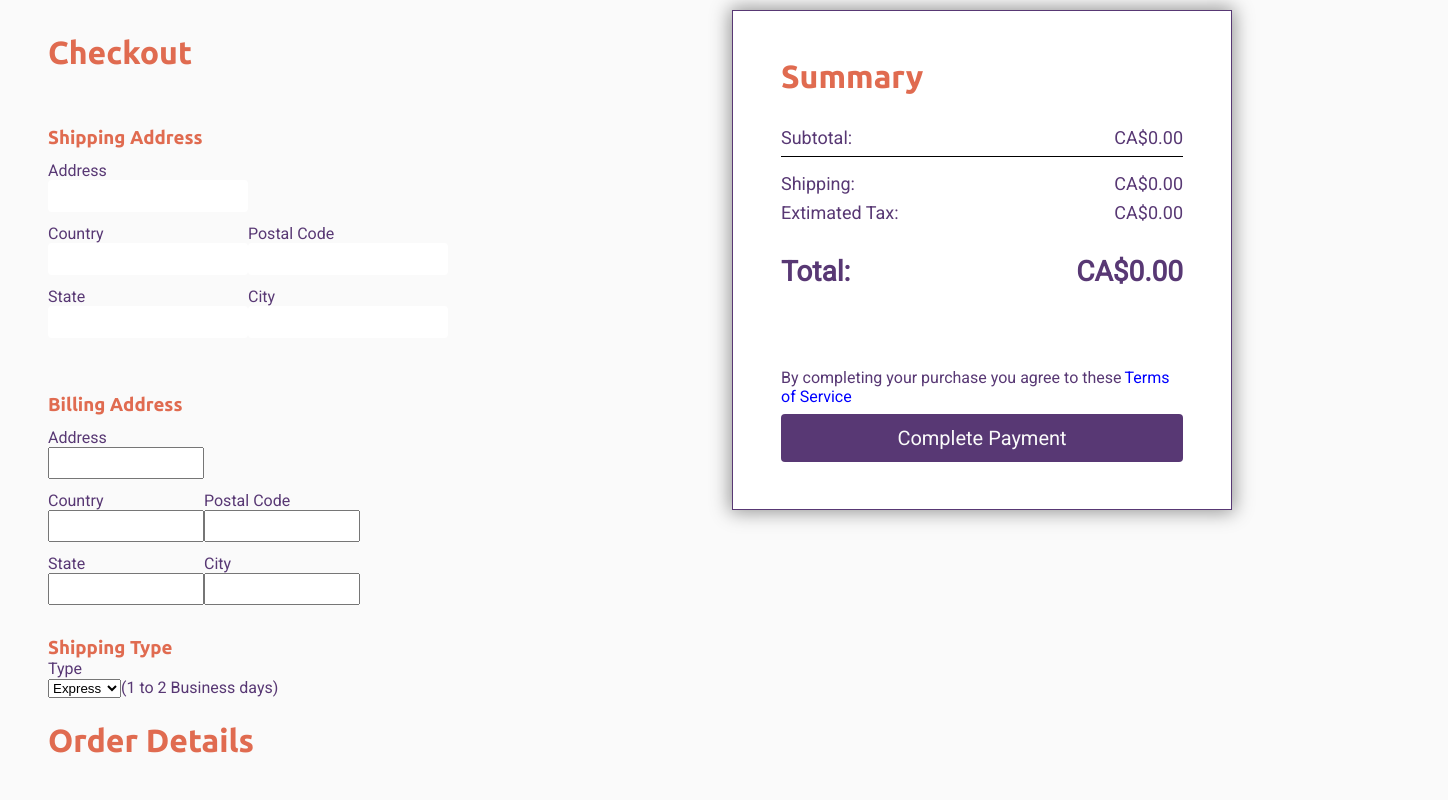
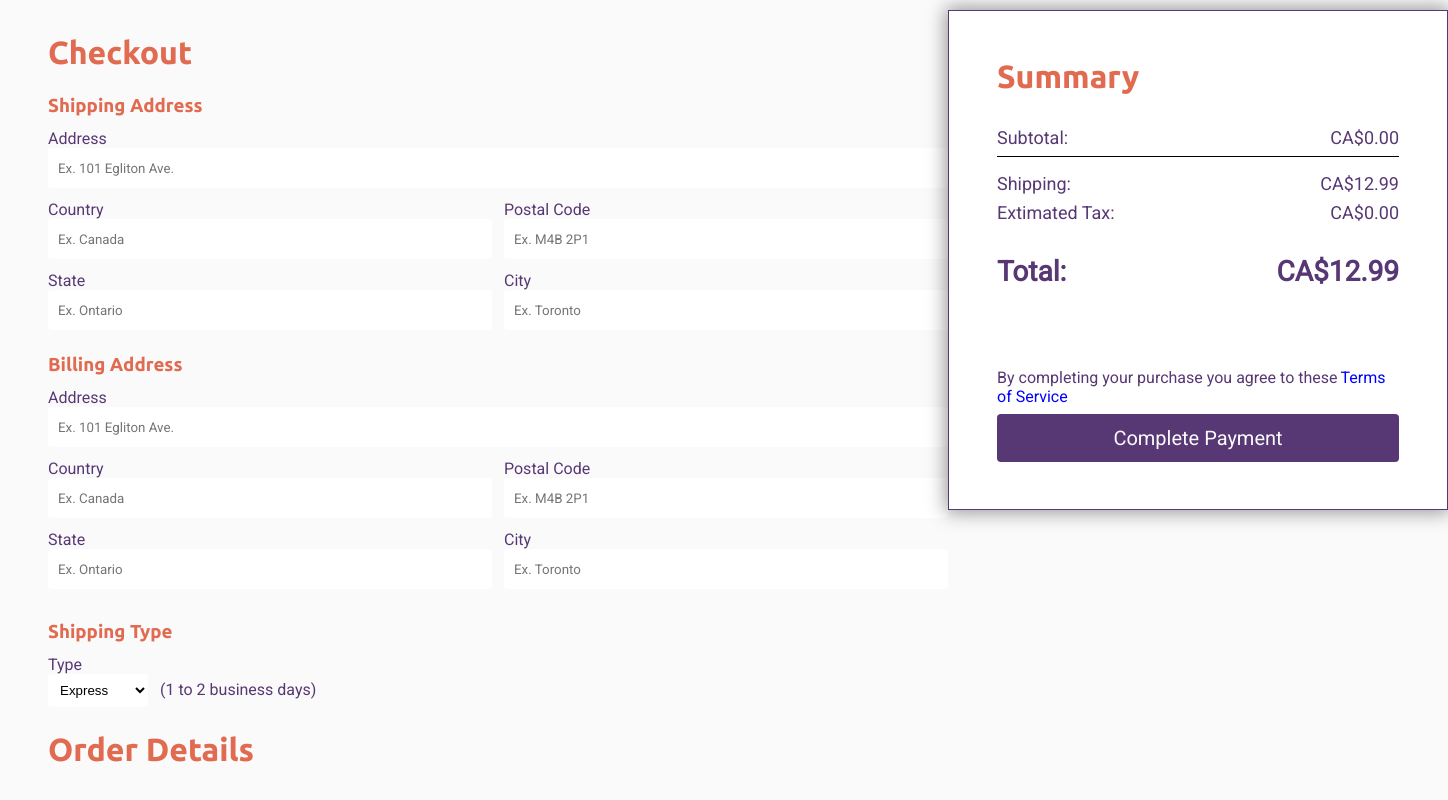
Before and after one commit to tiago-web/Recursion-Store, a React (Create React App) app in the folder web/: page /checkout in a window 1280 px wide. Shown: the part 176-976 px from the top of the page, 1448 px wide, since content can reach past the window. Built offline with nearby package versions, Linux system fonts and the light colour scheme.

Commit message:
Summary shipping done

```diff
--- a/web/src/pages/Checkout/components/Address/BillingForm/index.tsx
+++ b/web/src/pages/Checkout/components/Address/BillingForm/index.tsx
@@ -13,25 +13,29 @@ const BillingForm: React.FC<BillingFormProps> = ({ isFormFilled }) => {
         <h3>Billing Address</h3>
         <Form>
           <label htmlFor="">Address</label>
-          <input type="text" />
+          <input
+            type="text"
+            className="main-input"
+            placeholder="Ex. 101 Egliton Ave."
+          />
           <div>
             <div className="input">
               <label htmlFor="">Country</label>
-              <input type="text" />
+              <input type="text" placeholder="Ex. Canada" />
             </div>
-            <div className="input">
+            <div className="input next-input">
               <label htmlFor="">Postal Code</label>
-              <input type="text" />
+              <input type="text" placeholder="Ex. M4B 2P1" />
             </div>
           </div>
           <div>
             <div className="input">
               <label htmlFor="">State</label>
-              <input type="text" />
+              <input type="text" placeholder="Ex. Ontario" />
             </div>
-            <div className="input">
+            <div className="input next-input">
               <label htmlFor="">City</label>
-              <input type="text" name="" id="" />
+              <input type="text" placeholder="Ex. Toronto" />
             </div>
           </div>
         </Form>
--- a/web/src/pages/Checkout/components/Address/BillingForm/styles.ts
+++ b/web/src/pages/Checkout/components/Address/BillingForm/styles.ts
@@ -14,16 +14,38 @@ export const Form = styled.form`
   align-items: flex-start;
   justify-content: space-around;
   margin: 12px 0 0;
+  min-width: 900px;
 
   div {
     display: flex;
     flex-direction: row;
     align-items: flex-start;
     justify-content: space-between;
+    width: 100%;
   }
+
+  .main-input {
+    width: 100%;
+  }
+
   .input {
     display: column;
     flex-direction: column;
     margin: 12px 0 0;
+
+    input {
+      width: 100%;
+    }
+  }
+
+  .next-input {
+    margin: 12px 0 0 12px;
+  }
+
+  input {
+    padding: 20px 10px;
+    border: 0;
+    background: #fff;
+    border-radius: 4px;
   }
 `;
--- a/web/src/pages/Checkout/components/Address/ShippingForm/index.tsx
+++ b/web/src/pages/Checkout/components/Address/ShippingForm/index.tsx
@@ -13,25 +13,29 @@ const ShippingForm: React.FC<ShippingFormProps> = ({ isFormFilled }) => {
         <h3>Shipping Address</h3>
         <Form>
           <label htmlFor="">Address</label>
-          <input type="text" />
+          <input
+            type="text"
+            className="main-input"
+            placeholder="Ex. 101 Egliton Ave."
+          />
           <div>
             <div className="input">
               <label htmlFor="">Country</label>
-              <input type="text" />
+              <input type="text" placeholder="Ex. Canada" />
             </div>
-            <div className="input">
+            <div className="input next-input">
               <label htmlFor="">Postal Code</label>
-              <input type="text" />
+              <input type="text" placeholder="Ex. M4B 2P1" />
             </div>
           </div>
           <div>
             <div className="input">
               <label htmlFor="">State</label>
-              <input type="text" />
+              <input type="text" placeholder="Ex. Ontario" />
             </div>
-            <div className="input">
+            <div className="input next-input">
               <label htmlFor="">City</label>
-              <input type="text" name="" id="" />
+              <input type="text" placeholder="Ex. Toronto" />
             </div>
           </div>
         </Form>
--- a/web/src/pages/Checkout/components/Address/ShippingForm/styles.ts
+++ b/web/src/pages/Checkout/components/Address/ShippingForm/styles.ts
@@ -14,22 +14,36 @@ export const Form = styled.form`
   align-items: flex-start;
   justify-content: space-around;
   margin: 12px 0 0;
+  min-width: 900px;
 
   div {
     display: flex;
     flex-direction: row;
     align-items: flex-start;
     justify-content: space-between;
+    width: 100%;
+  }
+
+  .main-input {
+    width: 100%;
   }
 
   .input {
     display: column;
     flex-direction: column;
     margin: 12px 0 0;
+
+    input {
+      width: 100%;
+    }
+  }
+
+  .next-input {
+    margin: 12px 0 0 12px;
   }
 
   input {
-    padding: 12px 24px;
+    padding: 20px 10px;
     border: 0;
     background: #fff;
     border-radius: 4px;
--- a/web/src/pages/Checkout/components/Address/index.tsx
+++ b/web/src/pages/Checkout/components/Address/index.tsx
@@ -1,16 +1,39 @@
-import React, { useState } from 'react';
+import React, { useCallback, useEffect, useState } from 'react';
 
-import { Container } from './styles';
+import { Container, ShippingType } from './styles';
 
 import BillingForm from './BillingForm';
 import ShippingForm from './ShippingForm';
 
 interface AddressProps {
   isFormFilled(formFilled: boolean): void;
+  handleShippingPrice(selected: number): void;
 }
 
-const Address: React.FC<AddressProps> = ({ isFormFilled }) => {
+const Address: React.FC<AddressProps> = ({
+  isFormFilled,
+  handleShippingPrice,
+}) => {
   const [formFilled, setFormFilled] = useState(false);
+  const [shippingText, setShippingText] = useState('(1 to 2 business days)');
+  const [shippingType, setShippingType] = useState('Express');
+
+  // useEffect(() => { }, []);
+  const handleSelectShipType = useCallback(
+    (selectedValue: string) => {
+      if (selectedValue === 'Express') {
+        setShippingText('(1 to 2 business days)');
+        handleShippingPrice(12.99);
+      } else if (selectedValue === 'Two-day') {
+        setShippingText('(3 to 5 business days)');
+        handleShippingPrice(7.99);
+      } else if (selectedValue === 'Budget') {
+        setShippingText('(6 to 10 business days)');
+        handleShippingPrice(3.99);
+      }
+    },
+    [handleShippingPrice],
+  );
 
   return (
     <>
@@ -18,18 +41,23 @@ const Address: React.FC<AddressProps> = ({ isFormFilled }) => {
         <ShippingForm isFormFilled={isFormFilled} />
         <BillingForm isFormFilled={isFormFilled} />
 
-        <div>
+        <ShippingType>
           <h3>Shipping Type</h3>
           <label htmlFor="shipping-type">Type</label>
           <div>
-            <select name="shipping-type" id="shipping-type">
+            <select
+              name="shipping-type"
+              id="shipping-type"
+              onChange={e => handleSelectShipType(e.target.value)}
+              defaultValue={shippingType}
+            >
               <option value="Express">Express</option>
               <option value="Two-day">Two-day</option>
               <option value="Budget">Budget</option>
             </select>
-            <span>(1 to 2 Business days)</span>
+            <span>{shippingText}</span>
           </div>
-        </div>
+        </ShippingType>
       </Container>
     </>
   );
--- a/web/src/pages/Checkout/components/Address/styles.ts
+++ b/web/src/pages/Checkout/components/Address/styles.ts
@@ -5,10 +5,20 @@ export const Container = styled.div`
   flex-direction: column;
   align-items: flex-start;
   justify-content: space-around;
+`;
 
-  div {
-    h3 {
-      margin: 32px 0 0;
-    }
+export const ShippingType = styled.div`
+  h3 {
+    margin: 32px 0 12px;
+  }
+
+  select {
+    padding: 8px 8px;
+    border: 0;
+    background: #fff;
+    border-radius: 4px;
+
+    width: 100px;
+    margin: 0 12px 0 0;
   }
 `;
--- a/web/src/pages/Checkout/components/Summary/index.tsx
+++ b/web/src/pages/Checkout/components/Summary/index.tsx
@@ -7,12 +7,12 @@ import { Container } from './styles';
 
 interface SummaryProps {
   disable: boolean;
+  shippingPrice: number;
 }
 
-const Summary: React.FC<SummaryProps> = ({ disable }) => {
+const Summary: React.FC<SummaryProps> = ({ disable, shippingPrice }) => {
   const [subtotal, setSubtotal] = useState(0);
   const [tax, setTax] = useState(0);
-  const [shippingPrice, setShippingPrice] = useState(0);
   const [total, setTotal] = useState(0);
 
   useEffect(() => {
@@ -23,11 +23,11 @@ const Summary: React.FC<SummaryProps> = ({ disable }) => {
 
   useEffect(() => {
     const estTax = subtotal * 0.13;
-    const totalPrice = subtotal + tax;
+    const totalPrice = subtotal + tax + shippingPrice;
 
     setTax(estTax);
     setTotal(totalPrice);
-  }, [subtotal, tax]);
+  }, [subtotal, tax, shippingPrice]);
 
   return (
     <>
@@ -39,7 +39,7 @@ const Summary: React.FC<SummaryProps> = ({ disable }) => {
         </div>
         <div className="ship">
           <span>Shipping:</span>
-          <span>CA$0.00</span>
+          <span>{formatToDollars(shippingPrice)}</span>
         </div>
         <div className="tax">
           <span>Extimated Tax:</span>
--- a/web/src/pages/Checkout/index.tsx
+++ b/web/src/pages/Checkout/index.tsx
@@ -7,16 +7,12 @@ import OrderDetailsContainer from './components/OrderDetailsContainer';
 import { Container, CheckoutContent } from './styles';
 import { useCart, Product } from '../../contexts/CartContext';
 
-// interface CheckoutProps {
-
-// }
-
 const Checkout: React.FC = () => {
   const [products, setProducts] = useState<Product[]>([]);
   const { products: localStorageProducts } = useCart();
-  // const [productsApi, setProductsApi] = useState();
 
   const [isFilled, setIsFilled] = useState(true);
+  const [shippingPrice, setShippingPrice] = useState(12.99);
 
   useEffect(() => {
     setProducts(localStorageProducts);
@@ -26,15 +22,22 @@ const Checkout: React.FC = () => {
     setIsFilled(formFilled);
   }, []);
 
+  const handleShippingPrice = useCallback((selected: number) => {
+    setShippingPrice(selected);
+  }, []);
+
   return (
     <>
       <Container>
         <CheckoutContent>
           <h1>Checkout</h1>
-          <Address isFormFilled={handleFillAddress} />
+          <Address
+            isFormFilled={handleFillAddress}
+            handleShippingPrice={handleShippingPrice}
+          />
           <OrderDetailsContainer products={products} />
         </CheckoutContent>
-        <Summary disable={isFilled} />
+        <Summary disable={isFilled} shippingPrice={shippingPrice} />
       </Container>
     </>
   );
```
